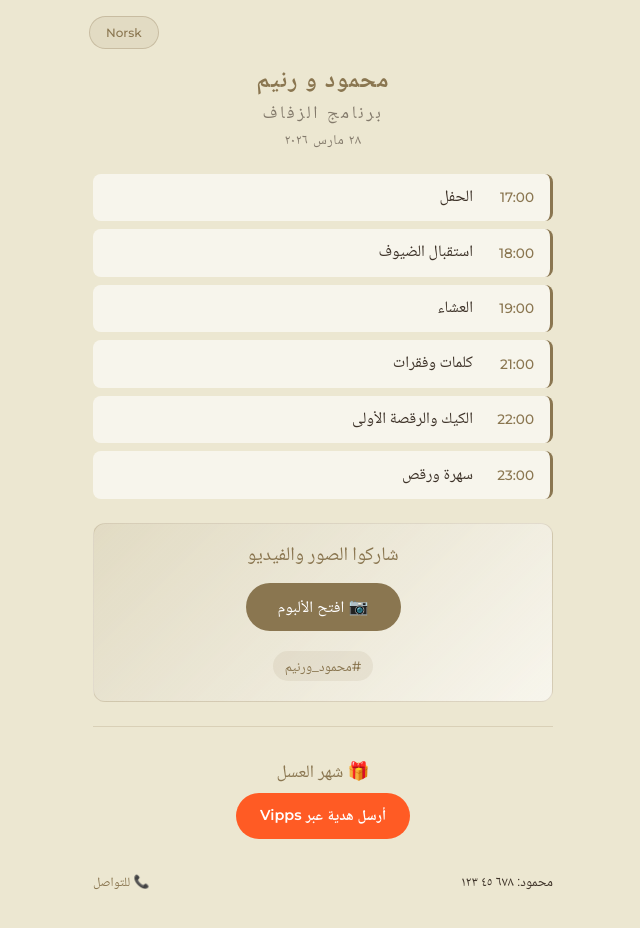
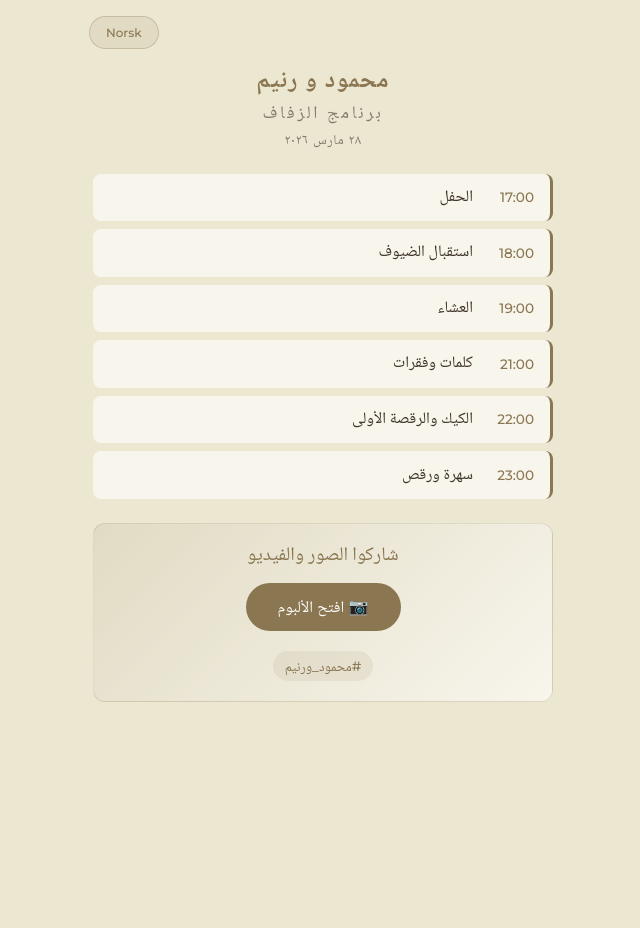
Before and after one commit to mahmoudAndRanim/wedding-program, a React (Vite) app: page / in a window 1280 px wide. Shown: the top 928 px of the page, without its empty margins (317-957 px from the left). After the commit the page ends 800 px from the top, so only its background shows below. Built offline with nearby package versions, Linux system fonts and the light colour scheme.

Commit message:
Remove Vipps and contact section

```diff
--- a/src/App.jsx
+++ b/src/App.jsx
@@ -68,10 +68,6 @@ const translations = {
     addToCalendar: 'Legg til i kalender',
     photoTitle: 'Del bilder & video',
     photoBtn: 'Åpne album',
-    gift: 'Bryllupsreise',
-    giftBtn: 'Send gave via Vipps',
-    contact: 'Kontakt',
-    contactValue: 'Mahmoud: 123 45 678',
     hashtag: '#MahmoudOgRanim',
     weddingDay: 'I dag er dagen! 💍',
     langBtn: 'عربي',
@@ -99,10 +95,6 @@ const translations = {
     addToCalendar: 'أضف للتقويم',
     photoTitle: 'شاركوا الصور والفيديو',
     photoBtn: 'افتح الألبوم',
-    gift: 'شهر العسل',
-    giftBtn: 'أرسل هدية عبر Vipps',
-    contact: 'للتواصل',
-    contactValue: 'محمود: ٦٧٨ ٤٥ ١٢٣',
     hashtag: '#محمود_ورنيم',
     weddingDay: 'اليوم هو اليوم! 💍',
     langBtn: 'Norsk',
@@ -192,20 +184,6 @@ function App() {
           <div className="hashtag-tag">{t.hashtag}</div>
         </div>
       </section>
-
-      {/* Gift & Contact */}
-      <section className="footer-section">
-        <div className="gift-section">
-          <span className="gift-label">🎁 {t.gift}</span>
-          <a href="vipps://send?number=95528725" className="vipps-btn">
-            {t.giftBtn}
-          </a>
-        </div>
-        <div className="info-item">
-          <span className="info-label">📞 {t.contact}</span>
-          <span className="info-value">{t.contactValue}</span>
-        </div>
-      </section>
     </div>
   )
 }
```
